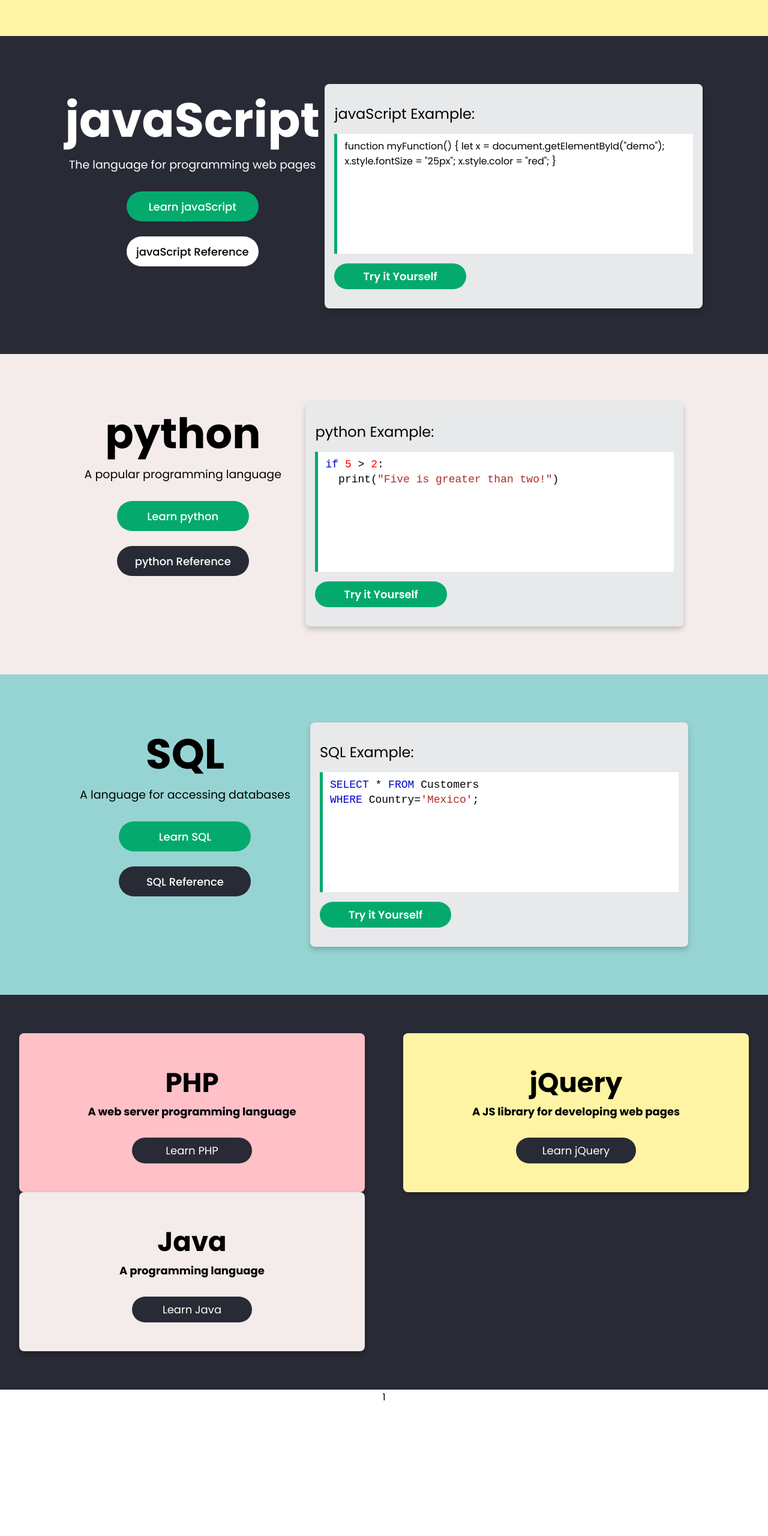
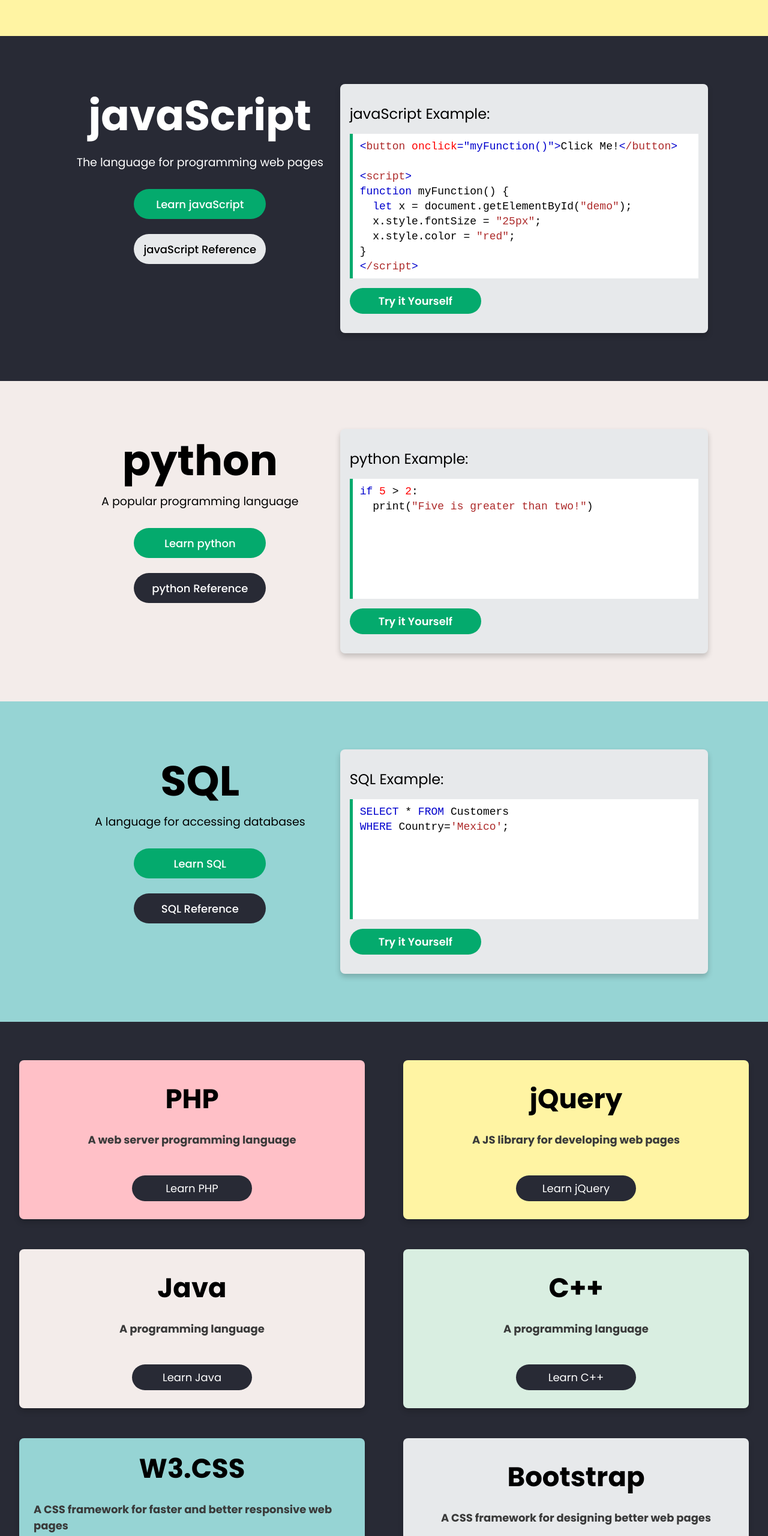
Before and after one commit to TenMichal/w3School-DesignCopy, a plain HTML site: page index.html in a window 1280 px wide. Shown: the part 1860-4420 px from the top of the page at 60% size. Before the commit the page ends 4201 px from the top, so only its background shows below. Drawn offline with nearby package versions, Linux system fonts and the light colour scheme.

Commit message:
languages section fixed & library html content done

```diff
--- a/index.html
+++ b/index.html
@@ -132,11 +132,15 @@
             <h1>javaScript Example:</h1>
             <div class="example_code">
                 <code>
-                    function myFunction() {
-                        let x = document.getElementById("demo");
-                        x.style.fontSize = "25px";
-                        x.style.color = "red";
-                    }
+                    <span class="arrow">&lt</span><span class="tag">button</span> <span class="attribute">onclick</span><span class="property">="myFunction()"</span><span class="arrow">&gt</span>Click Me!<span class="arrow">&lt</span><span class="tag">/button</span><span class="arrow">&gt</span> <br>
+                    <br>
+                    <span class="arrow">&lt</span><span class="tag">script</span><span class="arrow">&gt</span> <br>
+                    <span class="keyword">function</span> myFunction() { <br>
+                    &nbsp;&nbsp;<span class="keyword">let</span> x = document.getElementById(<span class="value">"demo"</span>); <br>
+                    &nbsp;&nbsp;x.style.fontSize = <span class="value">"25px"</span>; <br>
+                    &nbsp;&nbsp;x.style.color = <span class="value">"red"</span>; <br>
+                    } <br>
+                    <span class="arrow">&lt</span><span class="tag">/script</span><span class="arrow">&gt</span> <br>
                 </code>
             </div>
             <button class="btn">Try it Yourself</button>
@@ -204,8 +208,24 @@
             <h3 class="subtitle">A programming language</h3>
             <button class="btn">Learn Java</button>
         </div>
+        <div class="library cpp">
+            <h1 class="title">C++</h1>
+            <h3 class="subtitle">A programming language</h3>
+            <button class="btn">Learn C++</button>
+        </div>
+        <div class="library w3css">
+            <h1 class="title">W3.CSS</h1>
+            <h3 class="subtitle">A CSS framework for faster and better responsive web pages</h3>
+            <button class="btn">Learn W3.CSS</button>
+        </div>
+        <div class="library bootstrap">
+            <h1 class="title">Bootstrap</h1>
+            <h3 class="subtitle">A CSS framework for designing better web pages</h3>
+            <button class="btn">Learn Bootstrap</button>
+        </div>
+
     </section>
-    <section class="library">1</section>
+
     <script src="js/toggleCodeboxTheme.js"></script>
 </body>
 </html>
--- a/scss/style.scss
+++ b/scss/style.scss
@@ -205,19 +205,7 @@ body {
     }
 }
 
-.spacer {
-    aspect-ratio: 960/300;
-    width: 100%;
-    height: 50px;
-    // background-image: url('imgs/logo.png');
-    // background-repeat: no-repeat;
-    // background-position: center;
-    // background-size: cover;
-    overflow: hidden;
-}
-
-.html, .css, .javaScript, .python, .sql {
-    // transform: translateY(-7px);
+.box {
     @include flex(row);
     justify-content: space-evenly;
     align-items: flex-start;
@@ -226,6 +214,7 @@ body {
     width: 100%;
     padding: 80px 100px;
     .content {
+        width: 480px;
         @include flex(column);
         .title {
             font-size: 100px;
@@ -395,25 +384,76 @@ body {
 }
 
 .javaScript {
+    background: $js-color;
+    color: #fff;
     .title {
-        font-size:80px !important;
-        color: #fff;
+        font-size: 70px !important;
+        margin-bottom: 10px;
     }
-    .subtitle {
-        color: #fff;
+    .buttons {
+        .btn.reference {
+            color: #000 !important;
+            background: #E7E9EB !important  ;
+        }
     }
-    background: $js-color;
-    height: 530px;
-    .content {
-        .buttons {
-            color: #fff;
-            .btn.reference {
-                background: #fff;
-                color: #000;
-                &:hover {
-                    background: rgb(207, 205, 205);
-                }
+    .example {
+        h1   {
+            color: #000 !important;
+        }
+    }
+    .example_code.active {
+        background: $code-dark-window;
+        border-color: transparent;
+        code {
+            color: #fff !important;;
+            .arrow, .tag, .attribute, .property, .keyword, .value {
+                font-family: 'Inconsolata', monospace;
             }
+            span.arrow {
+                color: $arrow-active-color;
+            }
+            span.tag {
+                color: $tag-active-color;
+            }
+            span.attribute {
+                color: $attribute-active-color;
+            }
+            span.property {
+                color: $value-active-color;
+            }
+            span.keyword {
+                color: $attribute-active-color;;
+            }
+            span.value {
+                color: $value-active-color;
+            }
+        }
+    }
+    code {
+        color: #000 !important;
+        font-family: 'Inconsolata', monospace;
+        font-size: 18px;
+        .arrow, .tag, .attribute, .property, .keyword, .value {
+            font-size: 18px;
+            font-family: 'Inconsolata', monospace;
+        }
+        span.arrow {
+            color: $arrow-color;
+        }
+        span.tag {
+            color: $tag-color;
+        }
+        span.attribute {
+            color: $attribute-color;
+        }
+        span.property {
+            color: $value-color;
+        }
+        span.keyword {
+            color: $value-color;
+        }
+        span.value {
+            color: $tag-color;
         }
     }
 }
@@ -505,6 +545,7 @@ body {
     background: $body-color;
     display: grid;
     grid-template-columns: repeat(2, 1fr);
+    row-gap: 50px;
     place-items: center;
     .library {
         @include flex(column);
@@ -517,10 +558,13 @@ body {
         box-shadow: 0 5px 10px rgba(0, 0, 0, .2);
         .title {
             font-size: 45px;
+            margin-bottom: 20px;
         }
 
         .subtitle {
             font-size: 18px;
+            color: #3A3A3A;
+            margin-bottom: 16px;
         }
 
         .btn {
@@ -544,5 +588,14 @@ body {
         &.java {
             background: $java-color;
         }
+        &.cpp {
+            background: $cpp-color;
+        }
+        &.w3css {
+            background: $w3css-color;
+        }
+        &.bootstrap {
+            background: $bootstrap-color;
+        }
     }
 }
--- a/scss/variables.scss
+++ b/scss/variables.scss
@@ -17,8 +17,8 @@ $attribute-color: #FF0000;
 $arrow-active-color: #69C2BB;
 $tag-active-color: #FF9999;
 $attribute-active-color: #BBA5C5;
+
 // css colors
-
 $value-color: #0000CD;
 $property-color: #FF0000;
 $selector-color: #AD2A2A;
@@ -26,9 +26,6 @@ $selector-color: #AD2A2A;
 $value-active-color: #69C2BB;
 $property-active-color: #BBA5C5;
 $selector-active-color: #FF9999;
-// js colors
-
-// vars
 
 // python colors
 $statement-color: #0000CD;
@@ -50,3 +47,6 @@ $selection-active-color: #69C2BB;
 $php-color: #FFC0C7;
 $jquery-color: #FFF4A3;
 $java-color: #F3ECEA;
+$cpp-color: #D9EEE1;
+$w3css-color: #96D4D4;
+$bootstrap-color: #E7E9EB;
```
Also changed, not shown: css/style.css.
